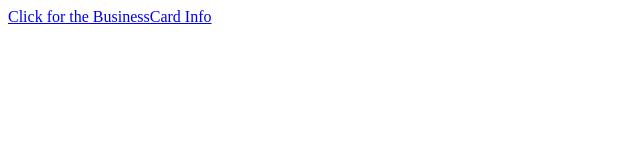
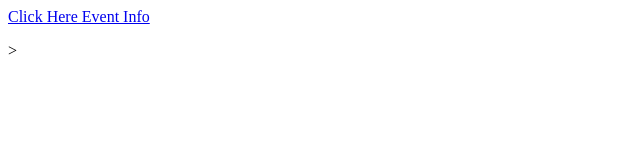
Before and after one commit to fefenv/Felixnvkwfrance, a plain HTML site: page index.html in a window 1280 px wide. Shown: the full height of the page, 0-640 px from the left. Drawn offline with Linux system fonts and the light colour scheme.

Commit message:
Update index.html

```diff
--- a/index.html
+++ b/index.html
@@ -1,3 +1,4 @@
 <html>
-  <p><a href="CARTE DE VISITE PDF.pdf">Click for the BusinessCard Info</a></p>
+
+  <p><a href="CARTE DE VISITE PDF.pdf"><CENTER<FONT size="17pt">Click Here Event Info</a></p></FONT>>
 </html>
```
